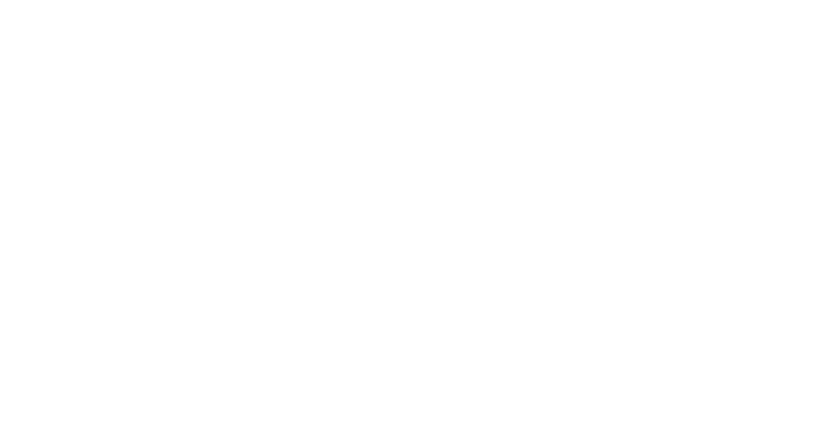
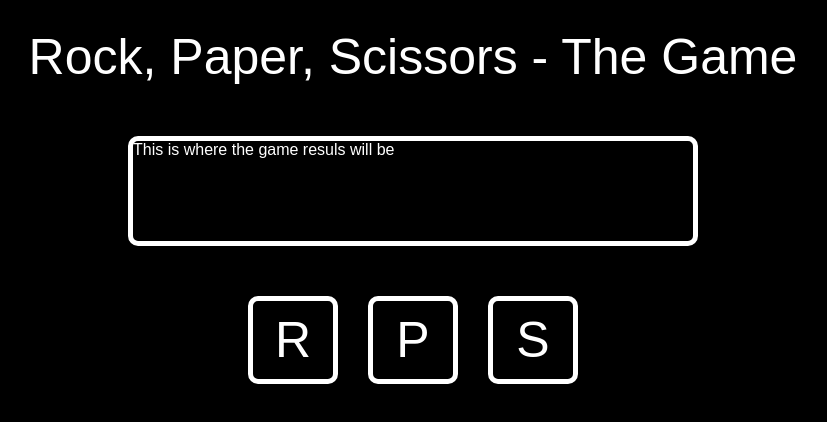
Before and after one commit to bignab/rock-paper-scissors, a plain HTML site: page index.html in a window 1280 px wide. Shown: the whole page, without its empty margins (227-1054 px from the left). Drawn offline with Linux system fonts and the light colour scheme.

Commit message:
Basic user interface style created, no code implemented yet

```diff
--- a/index.html
+++ b/index.html
@@ -1,13 +1,28 @@
 <!DOCTYPE html>
-
-
 
 <html>
     <head>
-        <script src="./scripts/script.js"></script>
+        <script src="./scripts/script.js" defer></script>
+        <link rel="stylesheet" href="./styles/styles.css">
     </head>
 
     <body>
-
+        <div id="gameUserInterface">
+            <header>Rock, Paper, Scissors - The Game</header>
+            <div id="gameResultsbox">
+                This is where the game resuls will be
+            </div>
+            <div id="rockPaperScissorsSelection">
+                <div id="rockButton" class="rpsButton">
+                    R
+                </div>
+                <div id="paperButton" class="rpsButton">
+                    P
+                </div>
+                <div id="scissorsButton" class="rpsButton">
+                    S
+                </div>
+            </div>
+        </div>
     </body>
 </html>
--- /dev/null
+++ b/styles/styles.css
@@ -0,0 +1,49 @@
+body {
+    background-color: black;
+    color: white;
+    font-family: Arial, Helvetica, sans-serif;
+}
+
+header {
+    margin-top: 20px;
+    font-size: 50px;
+    text-align: center;
+}
+
+#gameUserInterface {
+    display: flex;
+    flex-direction: column;
+    align-items: center;
+}
+
+#gameResultsbox {
+    display: flex;
+    border: 5px solid white;
+    border-radius: 10px;
+    width: 560px;
+    height: 100px;
+    margin-top: 50px;
+}
+
+#rockPaperScissorsSelection {
+    display: flex;
+    margin-top: 50px;
+    justify-content: center;
+}
+
+#paperButton {
+    margin: 0px 30px 0px 30px;
+}
+.rpsButton {
+    font-size: 50px;
+    border: 5px solid white;
+    border-radius: 10px;
+    padding: 10px;
+    width: 60px;
+    text-align: center;
+    user-select: none;
+}
+
+.rpsButton:hover {
+    background-color: dimgray;
+}
```
